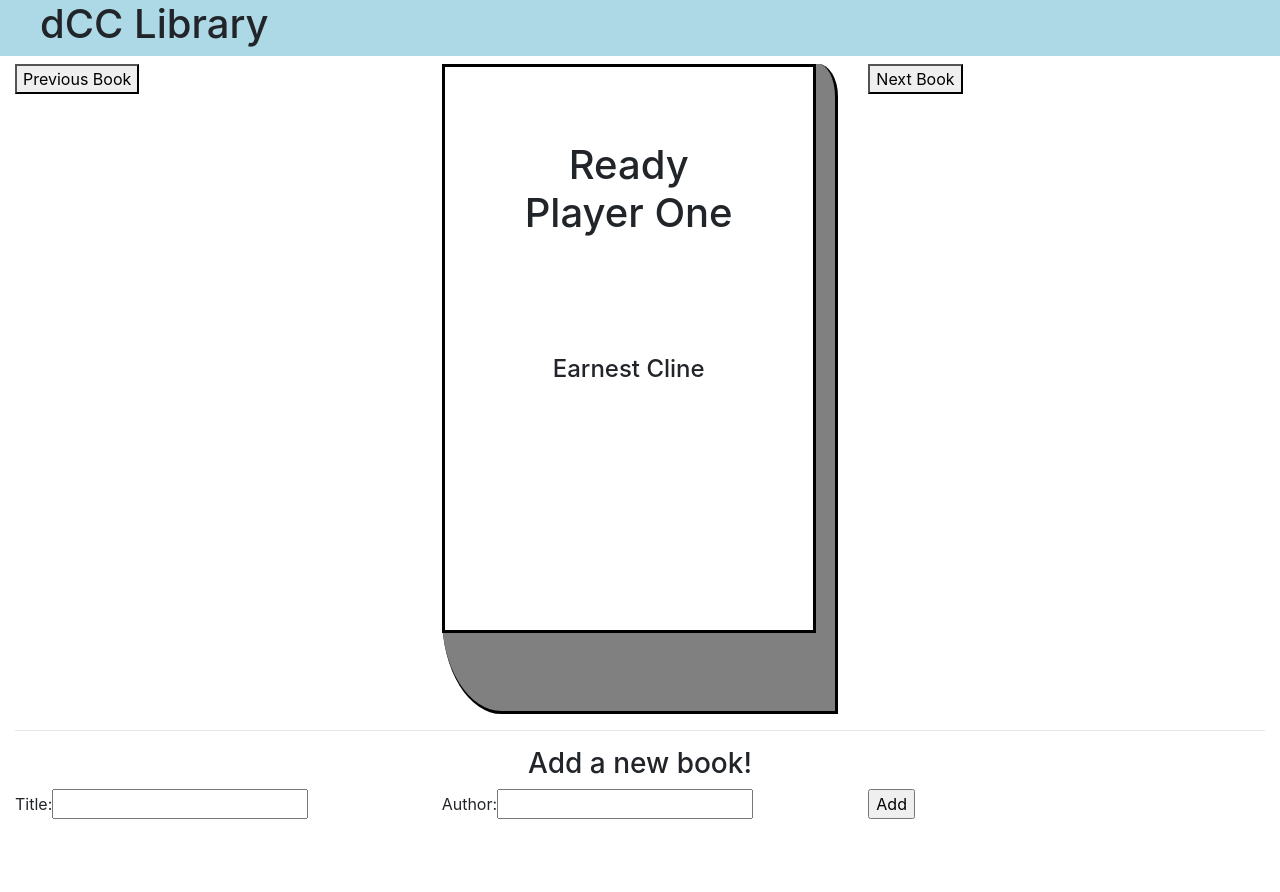
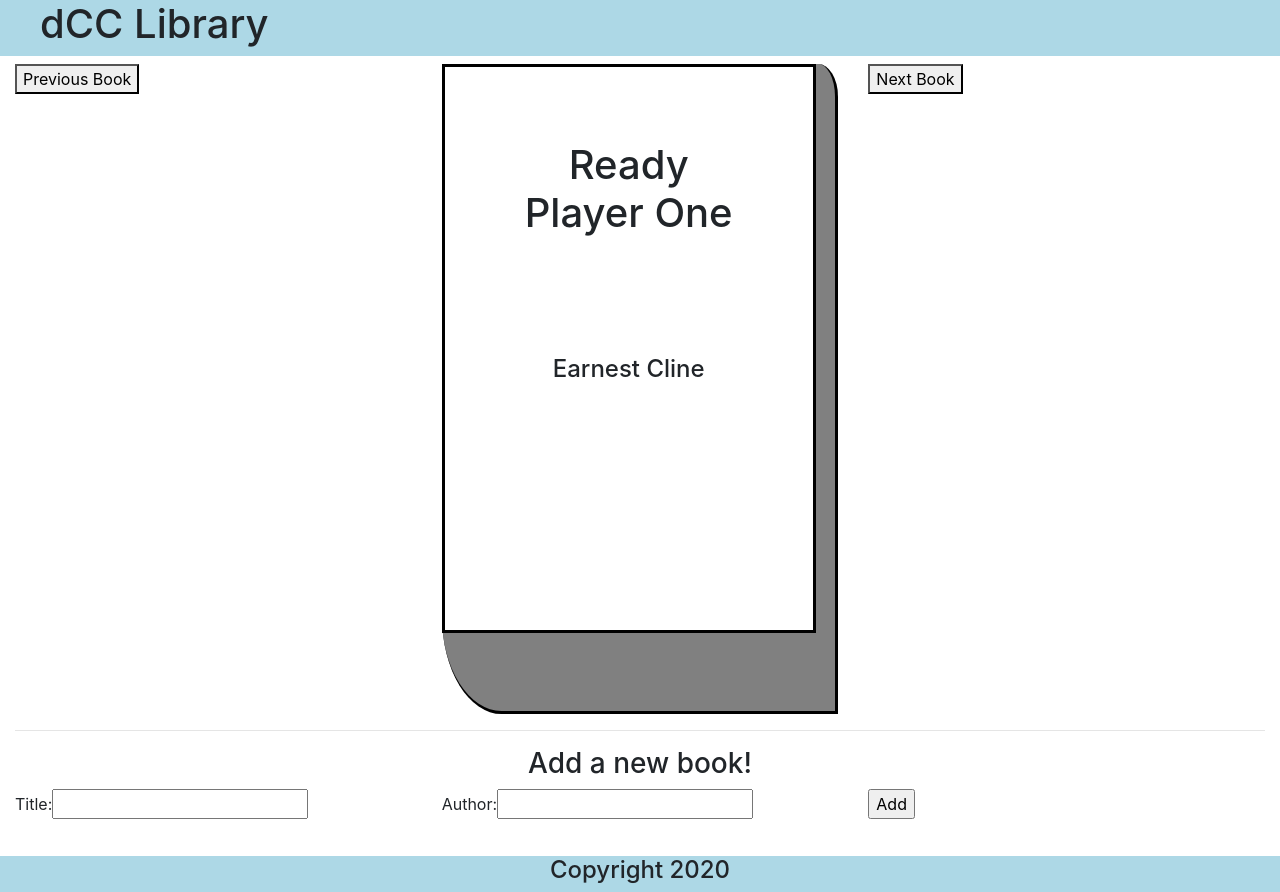
Before and after one commit to HyperspaceAlmanac/learnReact, a React (Create React App) app: page / in a window 1280 px wide. Before the commit the page ends 824 px from the top, so only its background shows below. Built offline with nearby package versions, Linux system fonts and the light colour scheme.

Commit message:
Added footer. Finished with basic react.js tutorial

```diff
--- /dev/null
+++ b/src/components/Footer/footer.css
@@ -0,0 +1,7 @@
+.footer {
+    background-color: lightblue;
+    width: 100%;
+    box-shadow: 0  50vh 0 50vh lightblue;
+    text-align: center;
+    margin-top: 2em;
+}
--- /dev/null
+++ b/src/components/Footer/footer.jsx
@@ -0,0 +1,12 @@
+import React from 'react';
+import './footer.css';
+
+function Footer() {
+    return (
+        <footer className="footer">
+            <h4>Copyright 2020</h4>
+        </footer>
+    )
+}
+
+export default Footer;
--- a/src/components/app.jsx
+++ b/src/components/app.jsx
@@ -2,6 +2,7 @@
 import TitleBar from './TitleBar/titleBar';
 import BookViewer from './BookViewer/bookViewer';
 import BookCreator from './BookCreator/bookCreator'
+import Footer from './Footer/footer';
 
 class App extends Component {
     constructor(props) {
@@ -41,6 +42,7 @@
                 <TitleBar />
                 <BookViewer book={this.books[this.state.bookNumber]} nextBook={()=> this.goToNextBook()} previousBook={()=> this.goToPreviousBook()} />
                 <BookCreator addNewBook={this.addNewBook.bind(this)}/>
+                <Footer />
             </div>
         );
     }
```
